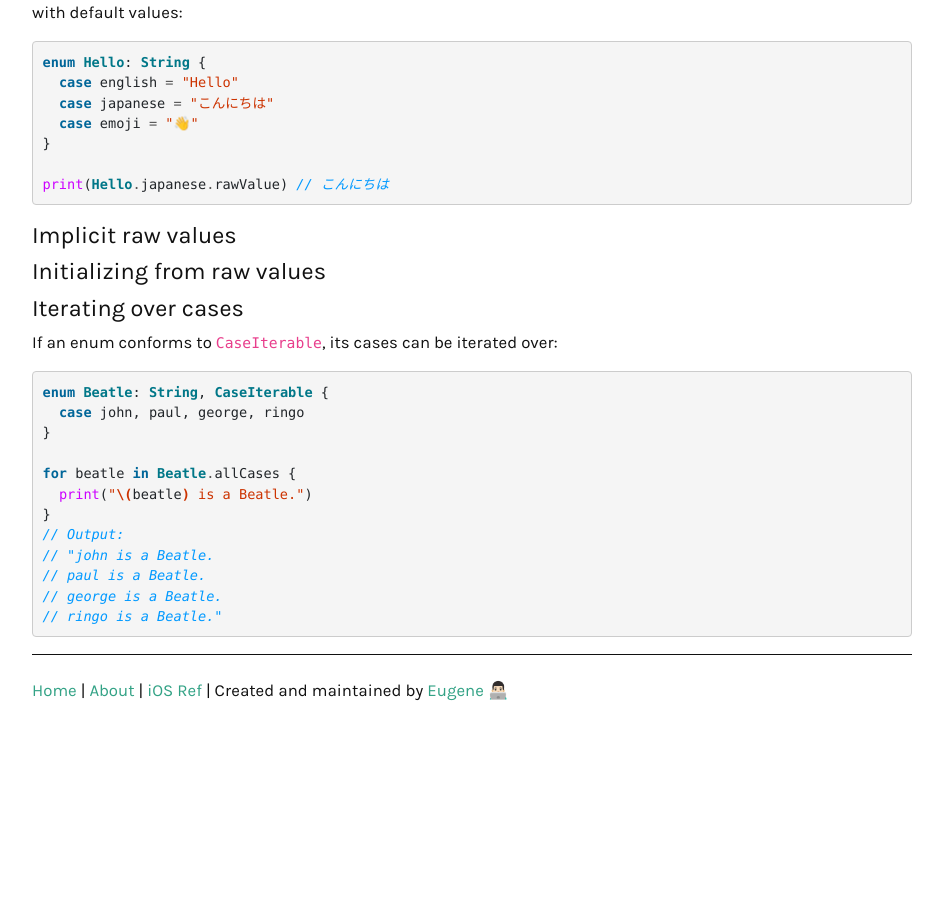
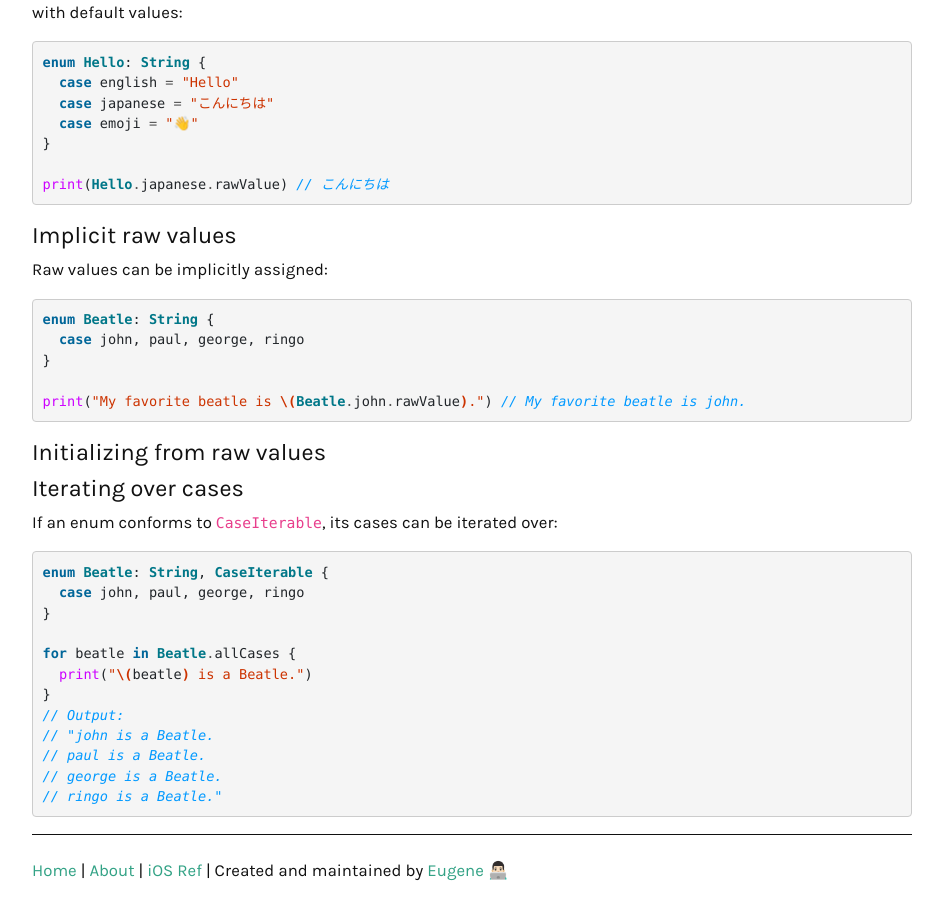
Before and after one commit to ebelinski/swiftly, a Jekyll site: the page built from enums.md, in a window 1280 px wide and 900 px high, scrolled down 1641 px. Shown: the whole window, without its empty margins (168-1111 px from the left). Built offline with Jekyll 4.4.1, drawn with Linux system fonts in a browser that asks for light colours; comment, search, counter and statistics services are not loaded; before the commit the page ends 2368 px from its top, so only the background shows below that.

Commit message:
added implicit raw values

````diff
--- a/enums.md
+++ b/enums.md
@@ -109,7 +109,15 @@ print(Hello.japanese.rawValue) // こんにちは
 
 ### Implicit raw values
 
+Raw values can be implicitly assigned:
 
+```swift
+enum Beatle: String {
+  case john, paul, george, ringo
+}
+
+print("My favorite beatle is \(Beatle.john.rawValue).") // My favorite beatle is john.
+```
 
 ### Initializing from raw values
 
````
